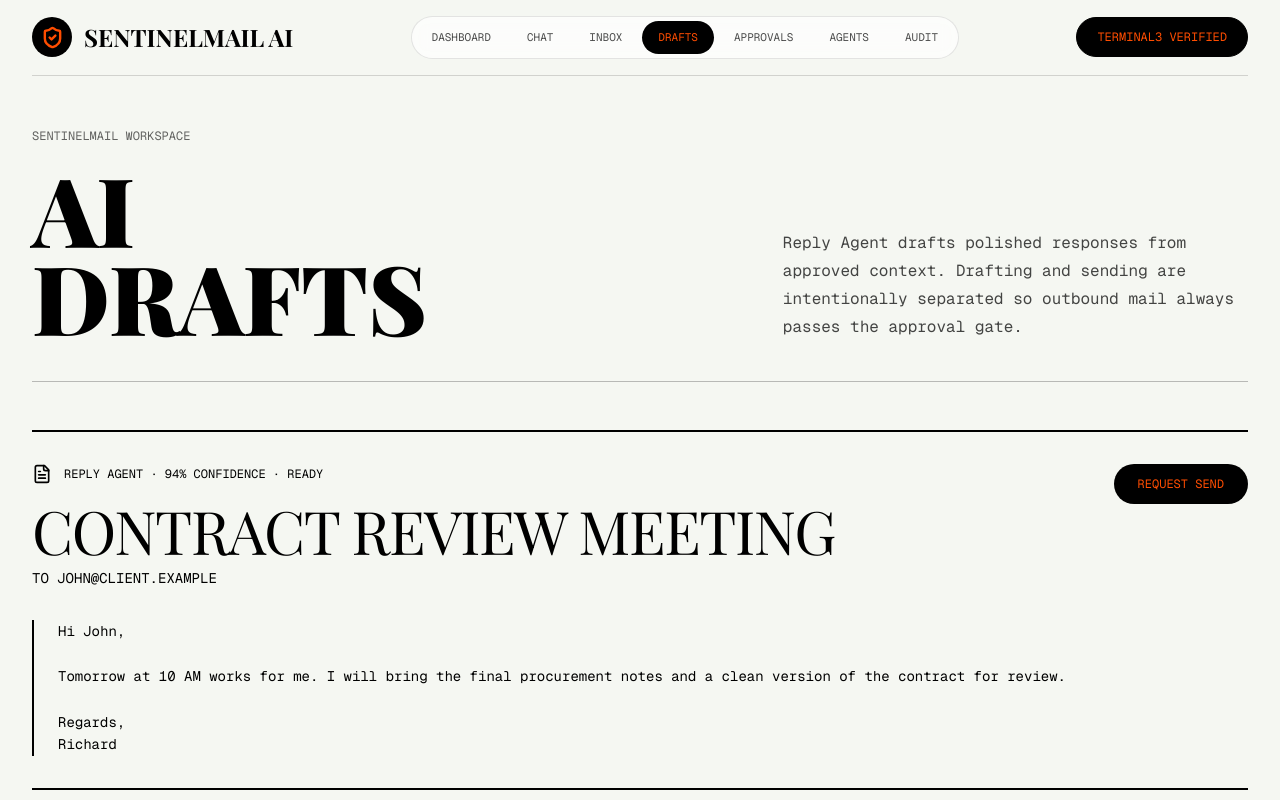
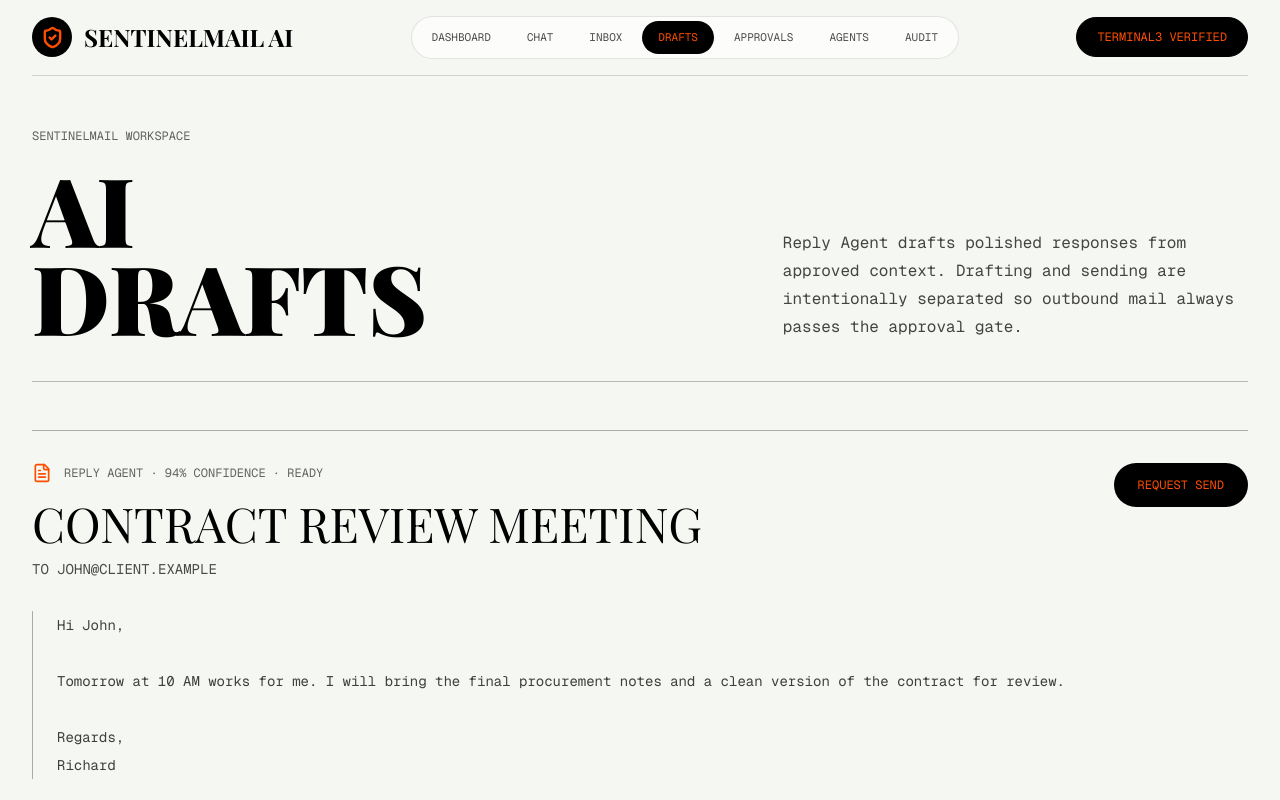
Before and after one commit to yournameishere/SentinelMail-AI, a Next.js app: page /drafts in a window 1280 px wide. Shown: the top 800 px of the page. Built offline with nearby package versions, Linux system fonts and the light colour scheme; a web font is replaced by a local one.

Commit message:
Refactor DraftList component to enhance layout, improve styling, and update text content for better readability

```diff
--- a/components/draft-list.tsx
+++ b/components/draft-list.tsx
@@ -4,28 +4,28 @@ import { drafts, getAgent } from "@/lib/sentinel-data"
 export function DraftList() {
   return (
     <section className="px-4 pb-24 md:px-8">
-      <div className="grid gap-8">
+      <div className="mx-auto grid max-w-7xl gap-8">
         {drafts.map((draft) => {
           const agent = getAgent(draft.agentId)
           return (
-            <article key={draft.id} className="border-y-2 border-black py-8">
+            <article key={draft.id} className="border-y border-black/30 py-8">
               <div className="flex flex-col gap-6 md:flex-row md:items-start md:justify-between">
                 <div>
-                  <div className="flex items-center gap-3 font-mono text-xs uppercase">
-                    <FileText className="h-5 w-5" />
+                  <div className="flex items-center gap-3 font-mono text-xs uppercase text-black/60">
+                    <FileText className="h-5 w-5 text-[#FF4D00]" />
                     {agent.name} · {draft.confidence}% confidence · {draft.status.replace("-", " ")}
                   </div>
-                  <h2 className="mt-4 font-serif text-4xl uppercase tracking-tight md:text-6xl">{draft.subject}</h2>
-                  <p className="mt-2 font-mono text-sm uppercase">To {draft.recipient}</p>
+                  <h2 className="mt-4 font-serif text-4xl uppercase leading-none md:text-5xl">{draft.subject}</h2>
+                  <p className="mt-3 break-all font-mono text-sm uppercase text-black/70">To {draft.recipient}</p>
                 </div>
                 <a
                   href="/approvals"
-                  className="rounded-full bg-black px-6 py-3 text-center font-mono text-xs uppercase text-[#FF4D00] transition-transform hover:scale-105"
+                  className="inline-flex min-h-11 items-center justify-center rounded-full bg-black px-6 text-center font-mono text-xs uppercase text-[#FF4D00] transition-colors hover:bg-[#FF4D00] hover:text-black"
                 >
                   Request send
                 </a>
               </div>
-              <pre className="mt-8 whitespace-pre-wrap border-l-2 border-black pl-6 font-mono text-sm leading-relaxed">
+              <pre className="mt-8 whitespace-pre-wrap border-l border-black/30 pl-6 font-mono text-sm leading-7 text-black/75">
                 {draft.body}
               </pre>
             </article>
```
